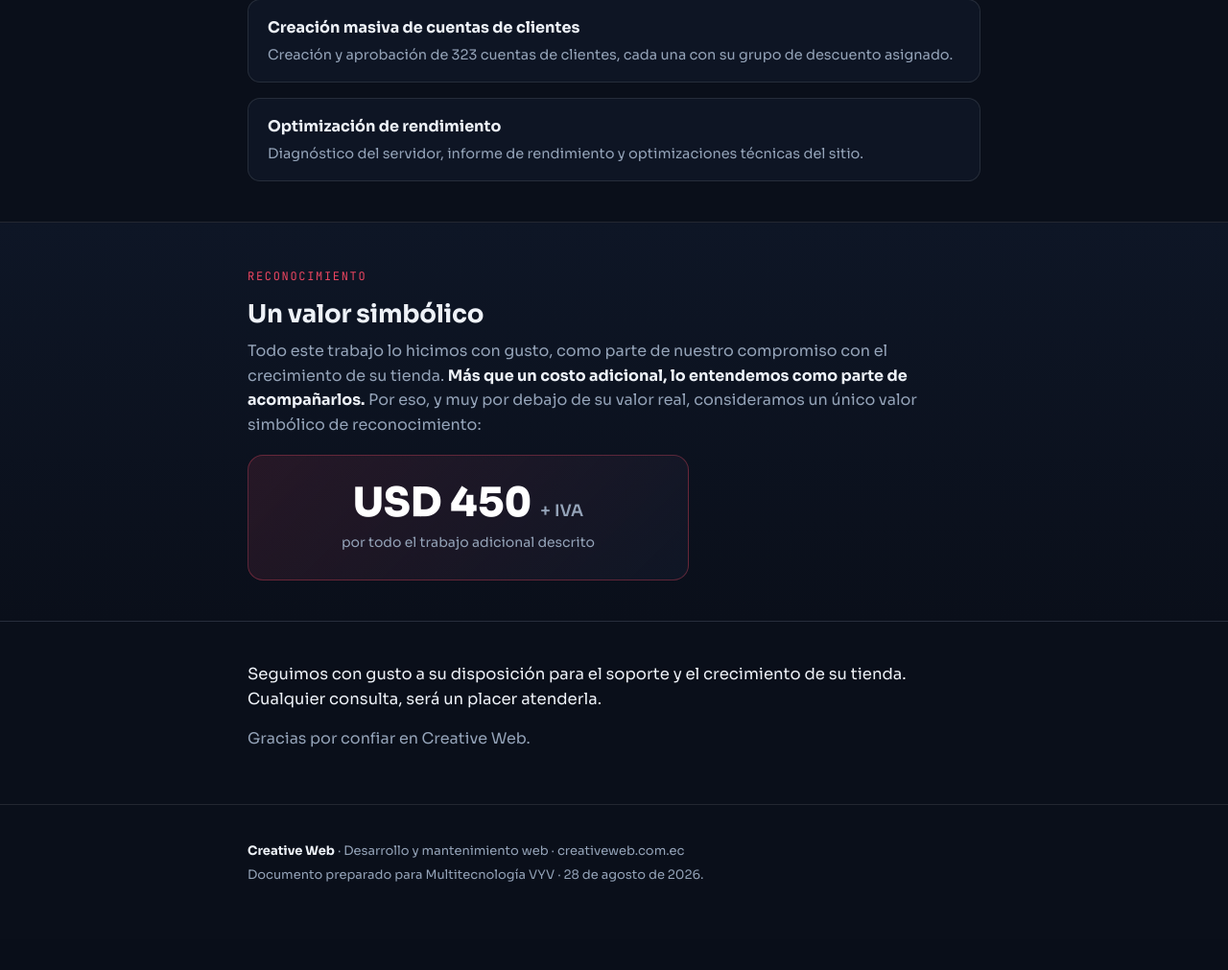
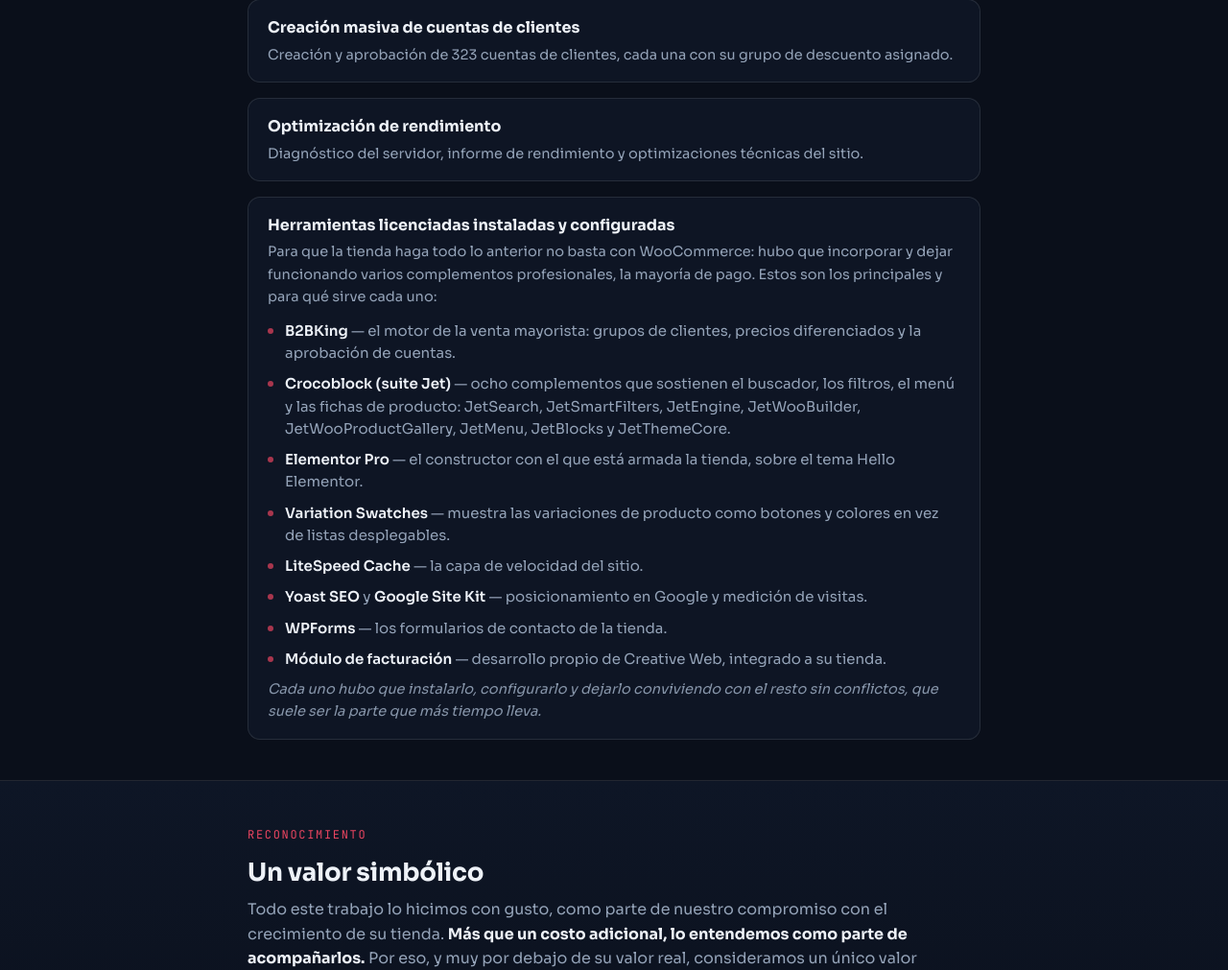
Before and after one commit to santysos/informes-SEO, a PHP site: page / in a window 1280 px wide. Shown: the part 1296-2307 px from the top of the page at 96% size. Before the commit the page ends 2215 px from the top, so only its background shows below. Run offline with PHP 8.4, Linux system fonts and the light colour scheme; the visitor is signed in with stand-in values (Sample User, id 1).

Commit message:
VYV adicionales: sumar las herramientas licenciadas instaladas
Decimo item del listado, con los complementos que sostienen las
funcionalidades ya descritas: B2BKing (venta mayorista y grupos de
descuento), la suite Crocoblock de ocho piezas (buscador, filtros, menu
y fichas), Elementor Pro sobre Hello Elementor, Variation Swatches,
LiteSpeed Cache, Yoast + Site Kit, WPForms y el modulo de facturacion
propio.

Inventario tomado del sitio en vivo, no de memoria: plugins detectados
en la portada mas los namespaces de la API REST.

Refuerza el encuadre del valor simbolico: la mayoria son licencias de
pago y el tiempo real se va en dejarlos conviviendo sin conflictos.

Co-Authored-By: Claude Opus 5 <noreply@anthropic.com>
Claude-Session: https://claude.ai/code/session_014fQN4ghJMb65TZQcCwGPQD

```diff
--- a/multitecnologia-vyv/adicionales-agosto-2026/index.php
+++ b/multitecnologia-vyv/adicionales-agosto-2026/index.php
@@ -40,6 +40,11 @@ strong{color:var(--hueso)}
 .meta{display:flex;flex-wrap:wrap;gap:8px 26px;margin-top:20px;font-size:13.5px;color:var(--niebla)}
 .meta strong{color:var(--hueso)}
 .sec{padding:42px 0;border-bottom:1px solid var(--linea)}
+.items .sublista{list-style:none;margin:12px 0 0;padding:0}
+.items .sublista li{position:relative;padding:0 0 0 18px;margin-bottom:9px;font-size:15px;color:var(--niebla);line-height:1.55;background:none;border:0;border-radius:0;box-shadow:none}
+.items .sublista li:before{content:'';position:absolute;left:0;top:9px;width:6px;height:6px;border-radius:50%;background:var(--rojo);opacity:.7}
+.items .sublista li b{color:var(--hueso);font-weight:600}
+.nota-sub{margin-top:14px;font-size:14.5px;color:var(--niebla);opacity:.9;font-style:italic}
 .sec.alt{background:linear-gradient(180deg,var(--carbon2),var(--noche))}
 .items{list-style:none;display:grid;gap:16px;margin-top:8px}
 .items li{background:rgba(19,28,46,.5);border:1px solid var(--linea);border-radius:13px;padding:16px 20px}
@@ -114,6 +119,33 @@ footer b{color:var(--hueso)}
       <li>
         <h3>Optimizaci&oacute;n de rendimiento</h3>
         <p>Diagn&oacute;stico del servidor, informe de rendimiento y optimizaciones t&eacute;cnicas del sitio.</p>      </li>
+      <li>
+        <h3>Herramientas licenciadas instaladas y configuradas</h3>
+        <p>Para que la tienda haga todo lo anterior no basta con WooCommerce: hubo que
+        incorporar y dejar funcionando varios complementos profesionales, la mayor&iacute;a
+        de pago. Estos son los principales y para qu&eacute; sirve cada uno:</p>
+        <ul class="sublista">
+          <li><b>B2BKing</b> &mdash; el motor de la venta mayorista: grupos de clientes,
+              precios diferenciados y la aprobaci&oacute;n de cuentas.</li>
+          <li><b>Crocoblock (suite Jet)</b> &mdash; ocho complementos que sostienen el
+              buscador, los filtros, el men&uacute; y las fichas de producto:
+              JetSearch, JetSmartFilters, JetEngine, JetWooBuilder, JetWooProductGallery,
+              JetMenu, JetBlocks y JetThemeCore.</li>
+          <li><b>Elementor Pro</b> &mdash; el constructor con el que est&aacute; armada
+              la tienda, sobre el tema Hello Elementor.</li>
+          <li><b>Variation Swatches</b> &mdash; muestra las variaciones de producto como
+              botones y colores en vez de listas desplegables.</li>
+          <li><b>LiteSpeed Cache</b> &mdash; la capa de velocidad del sitio.</li>
+          <li><b>Yoast SEO</b> y <b>Google Site Kit</b> &mdash; posicionamiento en Google
+              y medici&oacute;n de visitas.</li>
+          <li><b>WPForms</b> &mdash; los formularios de contacto de la tienda.</li>
+          <li><b>M&oacute;dulo de facturaci&oacute;n</b> &mdash; desarrollo propio de
+              Creative Web, integrado a su tienda.</li>
+        </ul>
+        <p class="nota-sub">Cada uno hubo que instalarlo, configurarlo y dejarlo
+        conviviendo con el resto sin conflictos, que suele ser la parte que m&aacute;s
+        tiempo lleva.</p>
+      </li>
     </ul>
   </div>
 </section>
```
